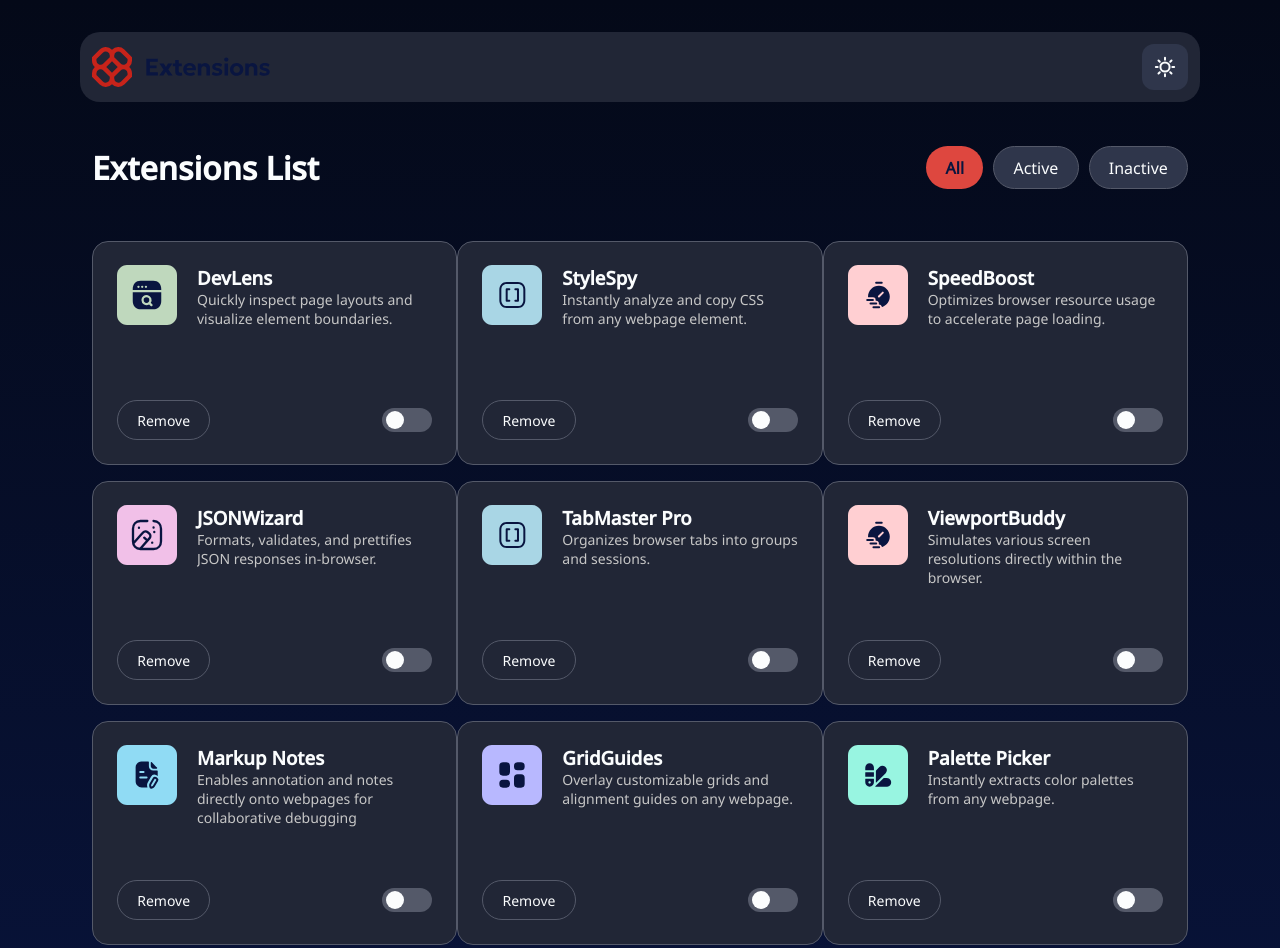
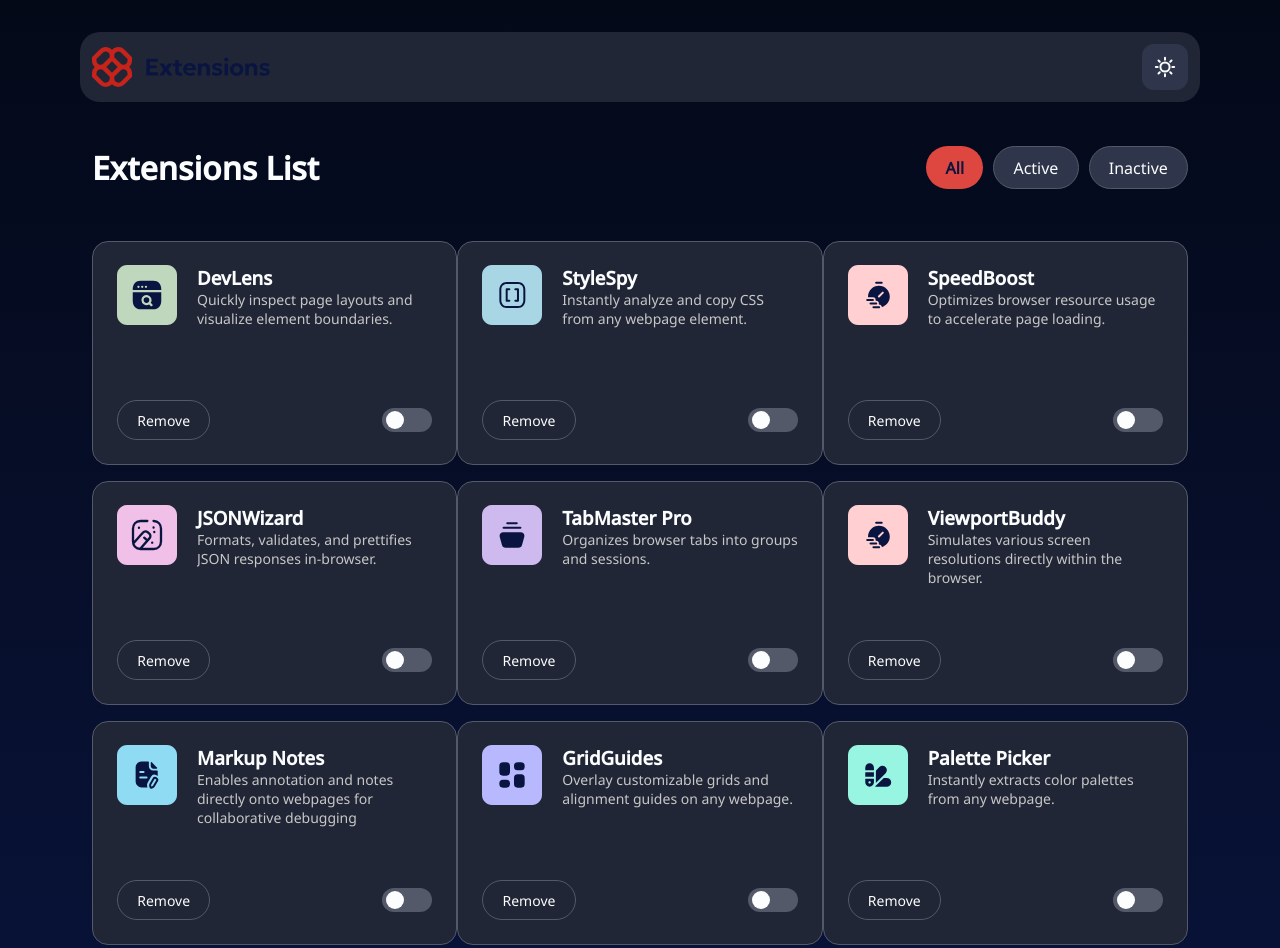
Before and after one commit to GCouzzi/browser-extension-manager-challenge, a plain HTML site: page index.html in a window 1280 px wide. Shown: the top 948 px of the page. Drawn offline with Linux system fonts and the light colour scheme.

Commit message:
TabMaster Pro icon fixed

```diff
--- a/index.html
+++ b/index.html
@@ -308,7 +308,7 @@
 
         <div class="card">
           <div class="card-top">
-            <img id="" src="/assets/images/logo-style-spy.svg">
+            <img id="" src="/assets/images/logo-tab-master-pro.svg">
             <div>
               <h3>TabMaster Pro</h3>
               <p>Organizes browser tabs into groups and sessions.</p>
```
